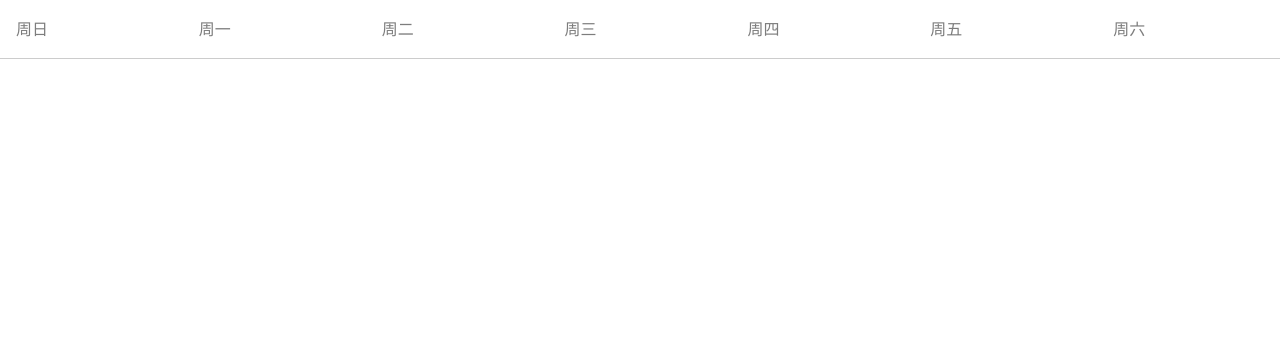
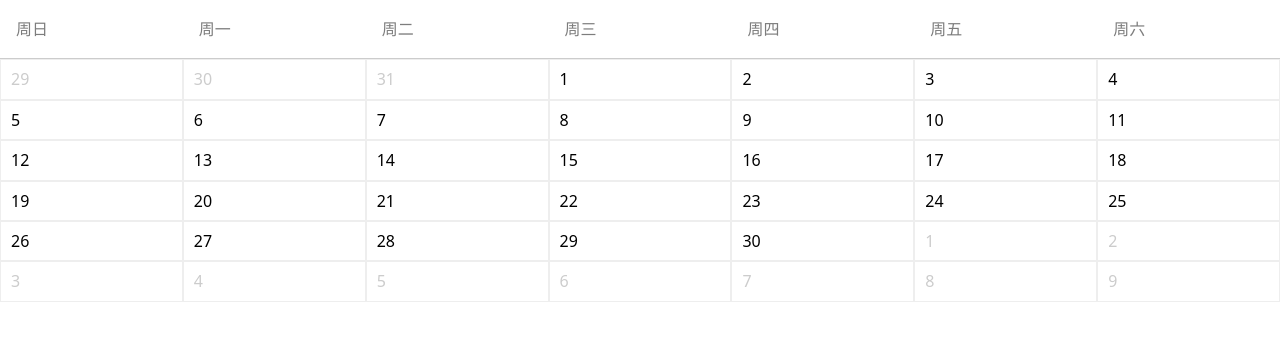
Before and after one commit to 518luck/react-calendar-component, a React (Vite) app: page / in a window 1280 px wide. Shown: the top 340 px of the page. Built offline with nearby package versions, Linux system fonts and the light colour scheme.

Commit message:
日期内容

```diff
--- /dev/null
+++ b/src/components/Calendar/Header.tsx
@@ -0,0 +1,3 @@
+const Header = () => {}
+
+export default Header
--- a/src/components/Calendar/MonthCalendar.tsx
+++ b/src/components/Calendar/MonthCalendar.tsx
@@ -1,23 +1,58 @@
 import type { Dayjs } from 'dayjs'
+import type { CalendarProps } from './index'
 import styles from './index.module.scss'
-import type { MonthCalendarProps } from './type.d'
+
+interface MonthCalendarProps extends CalendarProps {
+  value: Dayjs
+}
 
 const getAllDays = (date: Dayjs) => {
-  const daysInMonth = date.daysInMonth()
   const startDate = date.startOf('month')
   const day = startDate.day()
 
-  const daysInfo = new Array(6 * 7)
+  const daysInfo = new Array<{ date: Dayjs; currentMonth: boolean }>(6 * 7)
 
   for (let i = 0; i < day; i++) {
     daysInfo[i] = {
-      date: startDate.subtract(day - i, 'day').format('YYYY-MM-DD'),
+      date: startDate.subtract(day - i, 'day'),
+      currentMonth: false,
     }
   }
 
-  debugger
+  for (let i = day; i < daysInfo.length; i++) {
+    const calcDate = startDate.add(i - day, 'day')
+    daysInfo[i] = {
+      date: calcDate,
+      currentMonth: calcDate.month() === date.month(),
+    }
+  }
+  return daysInfo
 }
 
+const renderDays = (days: Array<{ date: Dayjs; currentMonth: boolean }>) => {
+  const rows = []
+  for (let i = 0; i < 6; i++) {
+    const row = []
+    for (let j = 0; j < 7; j++) {
+      const item = days[i * 7 + j]
+      const cellClass = item.currentMonth
+        ? `${styles.calendarMonthBodyCell} ${styles.calendarMonthBodyCellCurrent}`
+        : styles.calendarMonthBodyCell
+
+      row[j] = (
+        <div key={i * 7 + j} className={cellClass}>
+          {item.date.date()}
+        </div>
+      )
+    }
+    rows.push(row)
+  }
+  return rows.map((row, index) => (
+    <div key={index} className={styles.calendarMonthBodyRow}>
+      {row}
+    </div>
+  ))
+}
 const MonthCalendar = (props: MonthCalendarProps) => {
   const weekList = ['周日', '周一', '周二', '周三', '周四', '周五', '周六']
 
@@ -32,6 +67,7 @@ const MonthCalendar = (props: MonthCalendarProps) => {
           </div>
         ))}
       </div>
+      <div className={styles.calendarMonthBody}>{renderDays(allDays)}</div>
     </div>
   )
 }
--- a/src/components/Calendar/index.module.scss
+++ b/src/components/Calendar/index.module.scss
@@ -18,4 +18,23 @@
       flex: 1;
     }
   }
+
+  &Body {
+    &Row {
+      height: 100%;
+      display: flex;
+    }
+
+    &Cell {
+      flex: 1;
+      border: 1px solid #eee;
+      padding: 10px;
+      color: #ccc;
+
+      &Current {
+        color: #000;
+      }
+    }
+  }
+
 }
--- a/src/components/Calendar/index.tsx
+++ b/src/components/Calendar/index.tsx
@@ -1,6 +1,10 @@
+import type { Dayjs } from 'dayjs'
 import MonthCalendar from './MonthCalendar'
-import type { CalendarProps } from './type.d'
 import styles from './index.module.scss'
+
+export interface CalendarProps {
+  value: Dayjs
+}
 
 const Calendar = (props: CalendarProps) => {
   return (
```
Also changed, not shown: src/components/Calendar/type.d.ts (deleted, +0 -8 lines).
